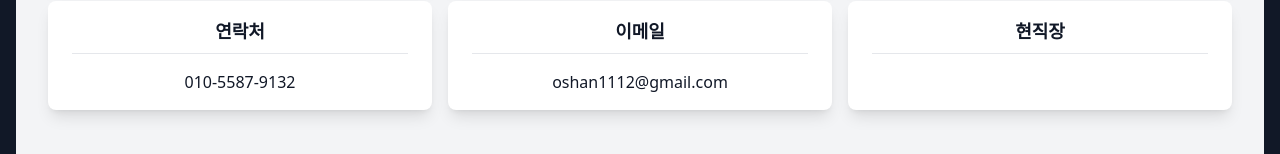
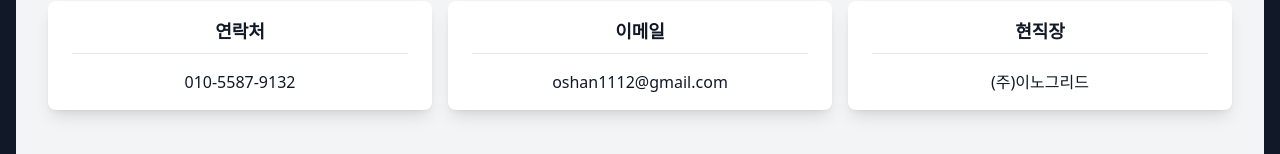
Before and after one commit to wonseok-han/my-portfolio, a React (Create React App) app: page / in a window 1280 px wide. Shown: the part 288-442 px from the top of the page. Built offline with nearby package versions, Linux system fonts and the light colour scheme.

Commit message:
회사 수정

```diff
--- a/src/data/userData.ts
+++ b/src/data/userData.ts
@@ -30,7 +30,7 @@
   address: '부산광역시 부산진구',
   phone: '010-5587-9132',
   email: 'oshan1112@gmail.com',
-  company: '',
+  company: '(주)이노그리드',
 };
 
 export const userDataKeyName: UserItem = {
```
